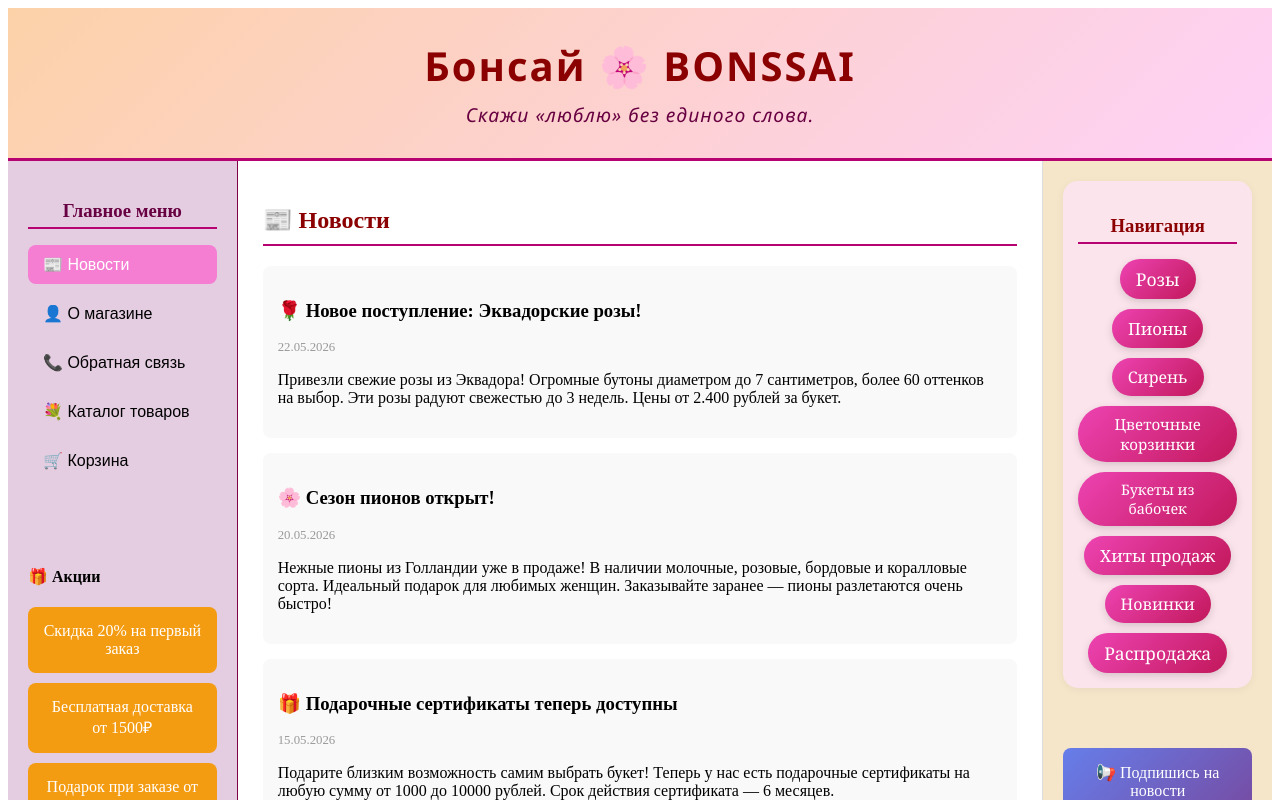
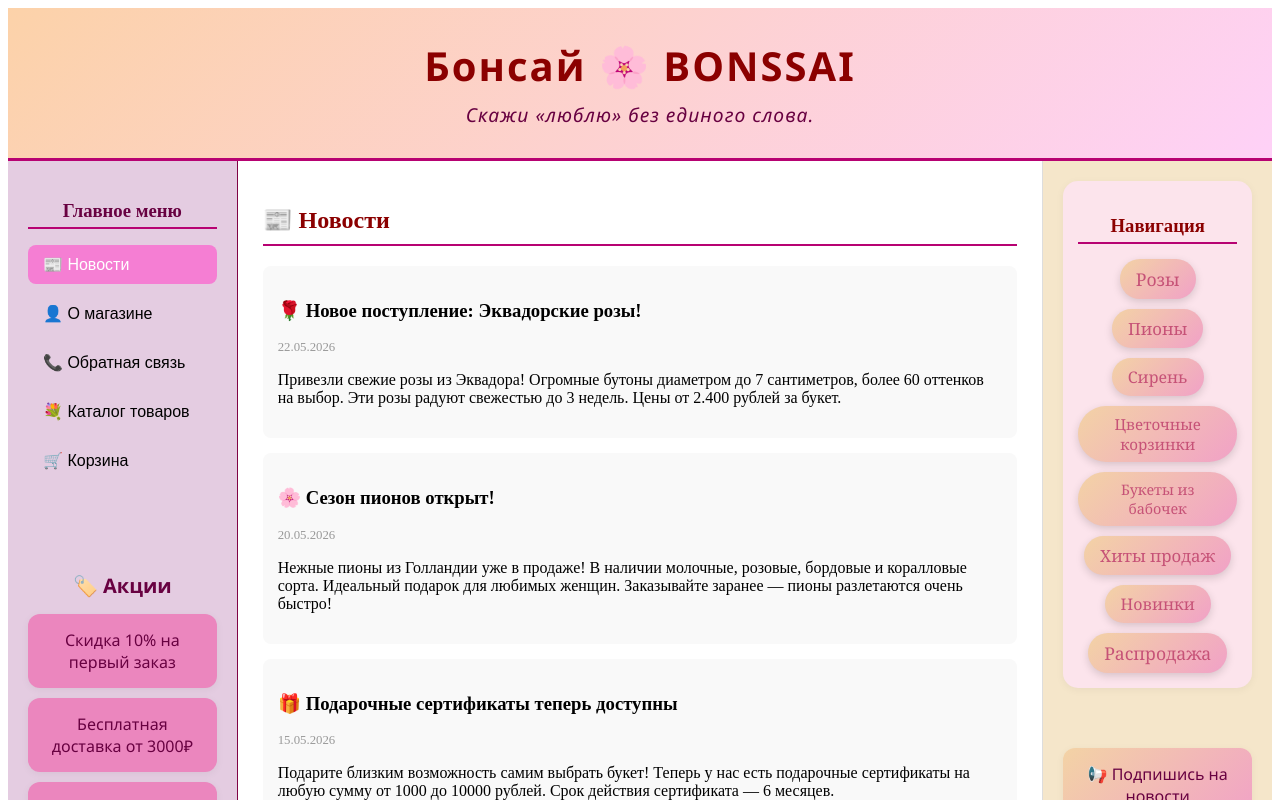
Before and after one commit to milk-catt/lab_17-20, a React (Create React App) app in the folder итоговый проект/: page / in a window 1280 px wide. Shown: the top 800 px of the page. Built offline with nearby package versions, Linux system fonts and the light colour scheme.

Commit message:
ляпота

```diff
--- a/итоговый проект/src/components/Section.jsx
+++ b/итоговый проект/src/components/Section.jsx
@@ -30,10 +30,10 @@ function Section({ changePage, currentPage }) {
 
       {/* БАННЕРЫ ВНИЗУ SECTION */}
       <div className="banners">
-        <h4>🎁 Акции</h4>
-        <div className="banner">Скидка 20% на первый заказ</div>
-        <div className="banner">Бесплатная доставка от 1500₽</div>
-        <div className="banner">Подарок при заказе от 2000₽</div>
+        <h4>🏷️ Акции</h4>
+        <div className="banner">Скидка 10% на первый заказ</div>
+        <div className="banner">Бесплатная доставка от 3000₽</div>
+        <div className="banner">Открытка с любовью к каждому букету</div>
       </div>
     </div>
   );
--- a/итоговый проект/src/data/products.js
+++ b/итоговый проект/src/data/products.js
@@ -1,45 +1,44 @@
-// src/data/products.js
 export const products = [
   {
     id: 1,
     name: "Розы «Нежность»",
-    price: 2500,
-    image: "https://images.unsplash.com/photo-1548092372-0d1bd40894a3?w=300",
+    price: 5000,
+    image: "https://sun9-86.userapi.com/s/v1/ig2/Uvr4cIfA3bZTp1bN0yCMe8xELjJCQCZPW5uP6TVS4vbKKHJmuQBJgp92iROAZcKbNeDBdabMdA0dwH6WKuKyrt8J.jpg",
     description: "50 розовых роз в крафтовой бумаге. Ароматные, свежие."
   },
   {
     id: 2,
     name: "Тюльпаны «Весеннее настроение»",
     price: 1800,
-    image: "https://images.unsplash.com/photo-1561181286-d3fee7d20364?w=300",
+    image: "https://ir.ozone.ru/s3/multimedia-i/6570575502.jpg",
     description: "35 разноцветных тюльпанов. Символ весны и солнца."
   },
   {
     id: 3,
     name: "Пионы «Свадебные»",
-    price: 3200,
-    image: "https://images.unsplash.com/photo-1556692039-d5ad8d450f85?w=300",
+    price: 6000,
+    image: "https://avatars.mds.yandex.net/get-mpic/14026497/2a00000196fc21ba5495afdb0a00f478bd71/orig",
     description: "15 нежно-розовых пионов. Божественный аромат."
   },
   {
     id: 4,
     name: "Хризантемы «Осенний вальс»",
-    price: 1500,
-    image: "https://images.unsplash.com/photo-1590779052863-3f5d693b0c12?w=300",
+    price: 2500,
+    image: "https://sun9-15.userapi.com/s/v1/ig2/wMMjAK23FCrWuIIgXdQ_1skhRhrUZ9HaGZRnh77sJzH4XMj1IVs01qZMnb2Hae5h_J0Ut2GNRqYKTNsBkgjpfmJp.jpg",
     description: "7 кустовых хризантем. Цветут 3 недели."
   },
   {
     id: 5,
     name: "Гортензия «Голубая лагуна»",
-    price: 2800,
-    image: "https://images.unsplash.com/photo-1572365949430-8c4b155ca55c?w=300",
+    price: 4500,
+    image: "https://avatars.mds.yandex.net/get-mpic/4120567/img_id8404309372078260581.jpeg/900x1200",
     description: "3 крупные гортензии. Эффектный голубой цвет."
   },
   {
     id: 6,
-    name: "Сборный букет «Радуга»",
-    price: 2200,
-    image: "https://images.unsplash.com/photo-1561181319-b6c7f0e5dc9a?w=300",
+    name: "Эндорфиновый букет",
+    price: 3600,
+    image: "https://www.studiofloristic.ru/files/catalog/4336/w640_b53e447b499bf2bd27418a6abd641b3a.jpg",
     description: "Ассорти из 7 видов цветов. Яркий и сочный."
   }
 ];
--- a/итоговый проект/src/index.css
+++ b/итоговый проект/src/index.css
@@ -1,7 +1,20 @@
-/* src/index.css */
+* {
+  margin: 0;
+  padding: 0;
+  box-sizing: border-box;
+}
+
+html, body, #root {
+  margin: 0;
+  padding: 0;
+  min-height: 100vh;
+  width: 100%;
+}
+
 body {
   margin: 0;
   padding: 0;
+  overflow-x: hidden;
   font-family: -apple-system, BlinkMacSystemFont, 'Segoe UI', 'Roboto', 'Oxygen',
     'Ubuntu', 'Cantarell', 'Fira Sans', 'Droid Sans', 'Helvetica Neue',
     sans-serif;
@@ -9,7 +22,24 @@ body {
   -moz-osx-font-smoothing: grayscale;
 }
 
-code {
-  font-family: source-code-pro, Menlo, Monaco, Consolas, 'Courier New',
-    monospace;
+.app {
+  margin: 0;
+  padding: 0;
+  width: 100%;
+  min-height: 100vh;
+  display: flex;
+  flex-direction: column;
 }
+
+.main-container {
+  margin: 0;
+  padding: 0;
+  width: 100%;
+  display: flex;
+  flex: 1;
+}
+
+header, main, footer {
+  margin: 0;
+  padding: 0;
+}
--- a/итоговый проект/src/style.css
+++ b/итоговый проект/src/style.css
@@ -1,4 +1,6 @@
 /* ========== СТРУКТУРА 1:4:1 ========== */
+
+
 .app {
   display: flex;
   flex-direction: column;
@@ -106,16 +108,29 @@
 }
 
 .banner, .aside-banner {
-  background-color: #f39c12;
-  color: white;
+  background-color: #eb86be;
+  color: #680141;
   padding: 15px;
   margin: 10px 0;
-  border-radius: 8px;
+  border-radius: 12px;
   text-align: center;
+  font-family: 'Nunito', 'Segoe UI', sans-serif;
+  font-size: 1rem;
+  font-weight: 500;
+  box-shadow: 0 2px 8px rgba(0,0,0,0.05);
 }
 
 .aside-banner {
-  background: linear-gradient(135deg, #667eea, #764ba2);
+  background: linear-gradient(135deg, #f3d3a5, #f1a1c7);
+}
+
+.banners h4 {
+  text-align: center;
+  font-family: 'Nunito', 'Segoe UI', sans-serif;
+  font-size: 1.25rem;
+  font-weight: 700;
+  color: #680141;
+  margin-bottom: 15px;
 }
 /* ОБЛАКО ТЕГОВ */
 .tag-cloud {
@@ -146,8 +161,8 @@
   display: inline-flex;
   align-items: center;
   justify-content: center;
-  background: linear-gradient(135deg, #ed43b2, #c2185b);
-  color: rgb(255, 255, 255);
+  background: linear-gradient(135deg, #f3d3a5, #f1a1c7);
+  color: rgb(198, 82, 119);
   padding: 10px 22px;
   border-radius: 35px;
   font-size: 1rem;
@@ -235,11 +250,11 @@
 
 /* ФУТЕР */
 .footer {
-  background-color: #2c3e50;
-  color: #ecf0f1;
+  background: linear-gradient(135deg, #fcd2a9,#fed1f7);
+  color: #230000;
   text-align: center;
   padding: 20px;
-  border-top: 3px solid #f39c12;
+  border-top: 3px solid #b70272 ;
 }
 
 /* АДАПТИВ ДЛЯ ТЕЛЕФОНА */
```
Also changed, not shown: итоговый проект/public/logotype.jpg (added).
